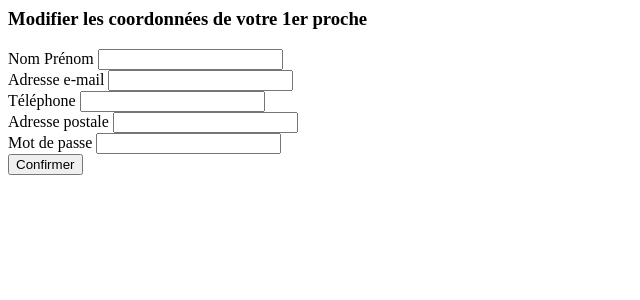
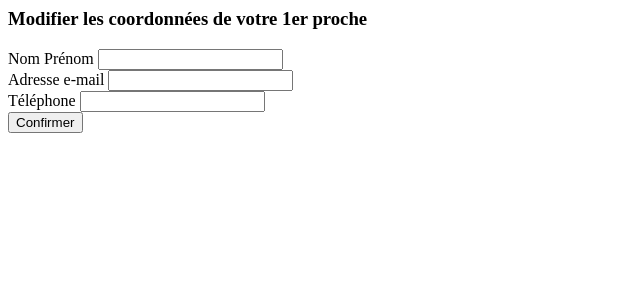
Before and after one commit to axe1-ja/J.E.R.A.L.D., a PHP site: page /public/views/user/components/modif_proches1.php in a window 1280 px wide. Shown: the top 300 px of the page, without its empty margins (0-640 px from the left). Run offline with PHP 8.4, Linux system fonts and the light colour scheme.

Commit message:
CHARPENTIER elena enlever mots de passe dans modifier profil et proche

```diff
--- a/app/views/user/components/modif_proches1.php
+++ b/app/views/user/components/modif_proches1.php
@@ -17,14 +17,6 @@
                     <label for="exampleInputTelephone" class="form-label">Téléphone</label>
                     <input type="tel" class="form-control" id="exampleInputTelephone" id="validationCustom03" required>
                 </div>
-                <div class="mb-3">
-                    <label for="exampleInputAdress" class="form-label">Adresse postale</label>
-                    <input type="text" class="form-control" id="exampleInputAdress" id="validationCustom03" required>
-                </div>
-                <div class="mb-3">
-                    <label for="exampleInputPassword1" class="form-label">Mot de passe</label>
-                    <input type="password" class="form-control" id="exampleInputPassword1" id="validationCustom03" required>
-                </div>
                 <div class="row">
                     <div class="col-12">
                         <div class="mb-3 text-center">
--- a/app/views/user/components/vos_infos.php
+++ b/app/views/user/components/vos_infos.php
@@ -12,10 +12,6 @@
             <div class="row">
                 <div class="col-4">Adresse e-mail</div>
                 <div class="col-8">gerald.turtle@gmail.com</div>
-            </div>
-            <div class="row">
-                <div class="col-4">Mot de passe</div>
-                <div class="col-8">65768787987655</div>
             </div>
             <div class="row">
                 <div class="col-4">Télephone</div>
--- a/app/views/user/edit_profile.php
+++ b/app/views/user/edit_profile.php
@@ -47,10 +47,6 @@ include '../app/views/user/components/user_nav.php';
                     <label for="exampleInputAdress" class="form-label">Adresse postale</label>
                     <input type="text" class="form-control" id="exampleInputAdress" id="validationCustom03" required>
                 </div>
-                <div class="mb-3">
-                    <label for="exampleInputPassword1" class="form-label">Mot de passe</label>
-                    <input type="password" class="form-control" id="exampleInputPassword1" id="validationCustom03" required>
-                </div>
                 <div class="row">
                     <div class="col-12">
                         <div class="mb-3 text-center">
```
Also changed, not shown: app/controllers/UserController.php (+10 -0 lines), app/views/user/components/modif_proches2.php (+0 -8 lines).
